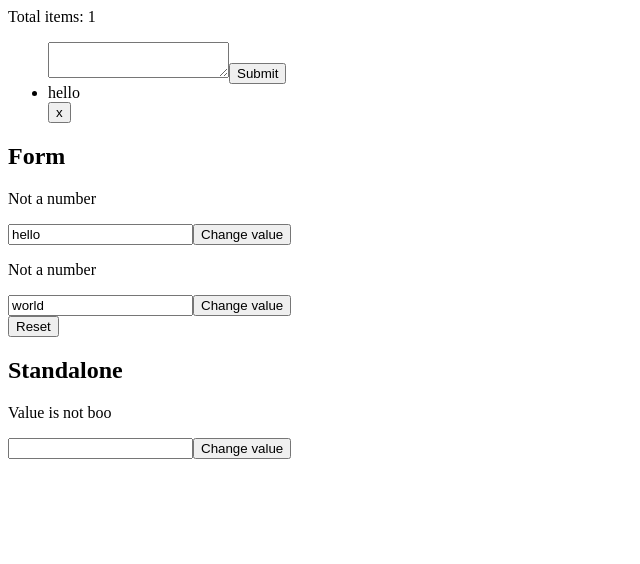
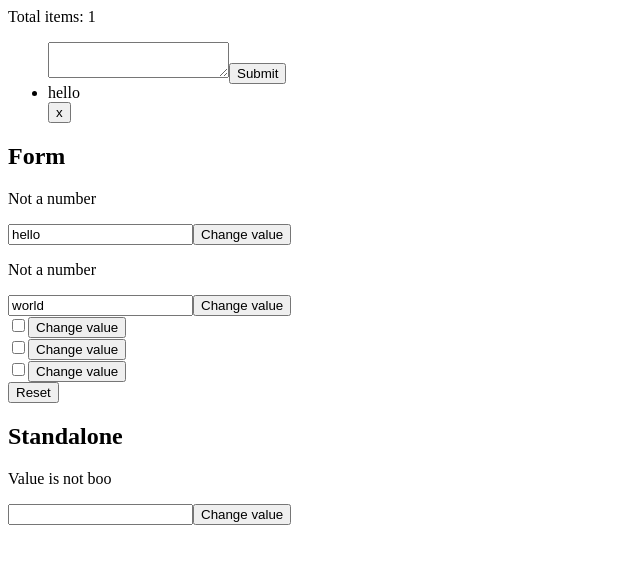
Before and after one commit to geekyme/demo-react-hooks, a Next.js app: page / in a window 1280 px wide. Shown: the top 564 px of the page, without its empty margins (0-640 px from the left). Built offline with nearby package versions, Linux system fonts and the light colour scheme.

Commit message:
Add POC for how to manage form state on callback

```diff
--- a/components/Form/FormUtils.jsx
+++ b/components/Form/FormUtils.jsx
@@ -1,4 +1,46 @@
 import React, { useContext, useState } from "react";
+
+function getValue(e, type) {
+  if (type === "checkbox") {
+    return e.target.checked;
+  } else {
+    return e.target.value;
+  }
+}
+
+function getInputValueProp(state, type) {
+  let prop, inputState;
+
+  if (type === "checkbox") {
+    prop = "checked";
+    inputState = state || false;
+  } else {
+    prop = "value";
+    inputState = state || "";
+  }
+
+  return {
+    [prop]: inputState
+  };
+}
+
+function setValue(value, type, other) {
+  if (type === "checkbox") {
+    return {
+      target: {
+        checked: value,
+        ...other
+      }
+    };
+  } else {
+    return {
+      target: {
+        value,
+        ...other
+      }
+    };
+  }
+}
 
 export const FormContext = React.createContext();
 
@@ -15,13 +57,13 @@ export function useValidator(validate, value) {
     return null;
   }
 }
-export function useHandler(props) {
+export function useHandler(props, opts) {
   const context = useContext(FormContext);
 
   if (typeof context === "undefined") {
-    const [state, setState] = useState("");
+    const [state, setState] = useState(opts.initialState);
     function onChange(e) {
-      setState(e.target.value);
+      setState(getValue(e, opts.type));
       if (typeof props.onChange === "function") {
         props.onChange(e);
       }
@@ -29,9 +71,9 @@ export function useHandler(props) {
     return {
       onChange,
       onSetValue(value) {
-        onChange({ target: { value } });
+        onChange(setValue(value, opts.type));
       },
-      value: state
+      value: getInputValueProp(state, opts.type)
     };
   } else {
     if (typeof props.name === "undefined") {
@@ -39,14 +81,17 @@ export function useHandler(props) {
     }
 
     function onChange(e) {
-      context.onChange(e);
+      context.onChange({
+        name: props.name,
+        value: getValue(e, opts.type)
+      });
     }
     return {
       onChange,
       onSetValue(value) {
-        onChange({ target: { value, name: props.name } });
+        onChange(setValue(value, opts.type, { name: props.name }));
       },
-      value: context.data[props.name] || ""
+      value: getInputValueProp(context.data[props.name], opts.type)
     };
   }
 }
--- a/components/Form/index.jsx
+++ b/components/Form/index.jsx
@@ -3,14 +3,14 @@ import { FormContext } from "./FormUtils";
 
 export default function Form(props) {
   const isInitialMount = useRef(true);
+  const stopRun = useRef(false);
   const [state, setState] = useState(props.data || {});
   const context = {
     data: state,
     onChange: onChange
   };
 
-  function onChange(e) {
-    const { name, value } = e.target;
+  function onChange({ name, value }) {
     setState({
       ...state,
       [name]: value
@@ -24,16 +24,20 @@ export default function Form(props) {
   useEffect(() => {
     if (isInitialMount.current) {
       isInitialMount.current = false;
+    } else if (stopRun.current) {
+      stopRun.current = false;
     } else {
-      props.onChange(state);
+      props.onChange(state, newState => {
+        // this ensures that we do not end up in an infinite onChange loop
+        stopRun.current = true;
+        setState(newState);
+      });
     }
-  });
+  }, [state]);
 
   return (
     <FormContext.Provider value={context}>
-      <form onChange={onChange} onReset={onReset}>
-        {props.children}
-      </form>
+      <form onReset={onReset}>{props.children}</form>
     </FormContext.Provider>
   );
 }
--- /dev/null
+++ b/components/FormCheckbox/index.jsx
@@ -0,0 +1,22 @@
+import { useHandler } from "../Form/FormUtils";
+
+export default function FormCheckbox(props) {
+  const initialState = false;
+  const { onChange, onSetValue, value } = useHandler(props, {
+    initialState,
+    type: "checkbox"
+  });
+
+  function _onSetValue(e) {
+    e.preventDefault();
+    const value = "boo";
+    onSetValue(value);
+  }
+
+  return (
+    <div>
+      <input {...props} onChange={onChange} type="checkbox" {...value} />
+      <button onClick={_onSetValue}>Change value</button>
+    </div>
+  );
+}
--- a/components/FormInput/index.jsx
+++ b/components/FormInput/index.jsx
@@ -1,7 +1,9 @@
 import { useHandler, useValidator } from "../Form/FormUtils";
 
 export default function FormInput(props) {
-  const { onChange, onSetValue, value } = useHandler(props);
+  const { onChange, onSetValue, value } = useHandler(props, {
+    initialState: ""
+  });
   const error = useValidator(props.validate, value);
 
   const { validate, ...other } = props;
@@ -15,7 +17,7 @@ export default function FormInput(props) {
   return (
     <div>
       <p>{error || <label>{error}</label>}</p>
-      <input {...other} onChange={onChange} value={value} />
+      <input {...other} onChange={onChange} {...value} />
       <button onClick={_onSetValue}>Change value</button>
     </div>
   );
--- a/pages/index.jsx
+++ b/pages/index.jsx
@@ -2,6 +2,7 @@ import EditableList from "components/EditableList";
 import GlanceItems from "components/GlanceItems";
 import Form from "components/Form";
 import FormInput from "components/FormInput";
+import FormCheckbox from "components/FormCheckbox";
 
 export default function AgendaPage() {
   const initialState = {
@@ -9,8 +10,15 @@ export default function AgendaPage() {
     two: "world"
   };
 
-  function onChange(state) {
+  function onChange(state, setState) {
     console.log("form", state);
+
+    if (state["check_3"]) {
+      const newState = { ...state };
+      delete newState["check_1"];
+      delete newState["check_2"];
+      setState(newState);
+    }
   }
 
   function standaloneOnChange(e) {
@@ -33,6 +41,9 @@ export default function AgendaPage() {
         <Form onChange={onChange} data={initialState}>
           <FormInput name="one" validate="number" />
           <FormInput name="two" validate="number" />
+          <FormCheckbox name="check_1" />
+          <FormCheckbox name="check_2" />
+          <FormCheckbox name="check_3" />
           <button type="reset">Reset</button>
         </Form>
       </div>
```
